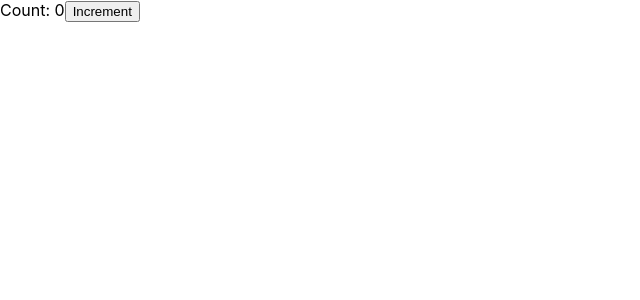
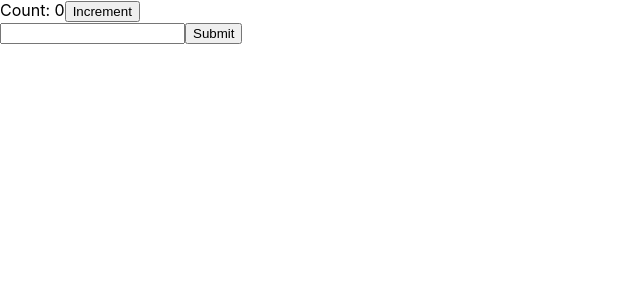
Before and after one commit to chriztso/hookstodo, a React (Create React App) app: page / in a window 1280 px wide. Shown: the top 300 px of the page, without its empty margins (0-640 px from the left). Built offline with nearby package versions, Linux system fonts and the light colour scheme.

Commit message:
Added todoitem component and add todo capability

```diff
--- a/src/App.js
+++ b/src/App.js
@@ -4,12 +4,34 @@ import './App.css';
 
 function App() {
   const [count, setCount] = useState(0)
+  const [todos, setTodos] = useState([])
+  const [todo, setTodo] = useState('')
+  const [id, setId] = useState(0)
+
+  const handleSubmit = () => {
+    setTodos([...todos, {'text': todo, 'id': id}]);
+    setTodo('');
+    setId(id+1);
+  }
   return (
     <div>
       Count: {count}
       <button onClick={() => {setCount(count+1)}} value = 'Increment'>Increment</button>
+      <div>
+        <input type = 'text' onChange={event => setTodo(event.target.value)}></input>
+        <input type = 'submit' onClick={handleSubmit}></input>
+        {todos.length > 0 ? todos.map(todo => <ToDoItem todo={todo}/>) : null}
+      </div>
     </div>
   );
 }
 
+function ToDoItem({todo}){
+  return (
+    <div>
+      {todo.text}
+    </div>
+  )
+}
+
 export default App;
```
